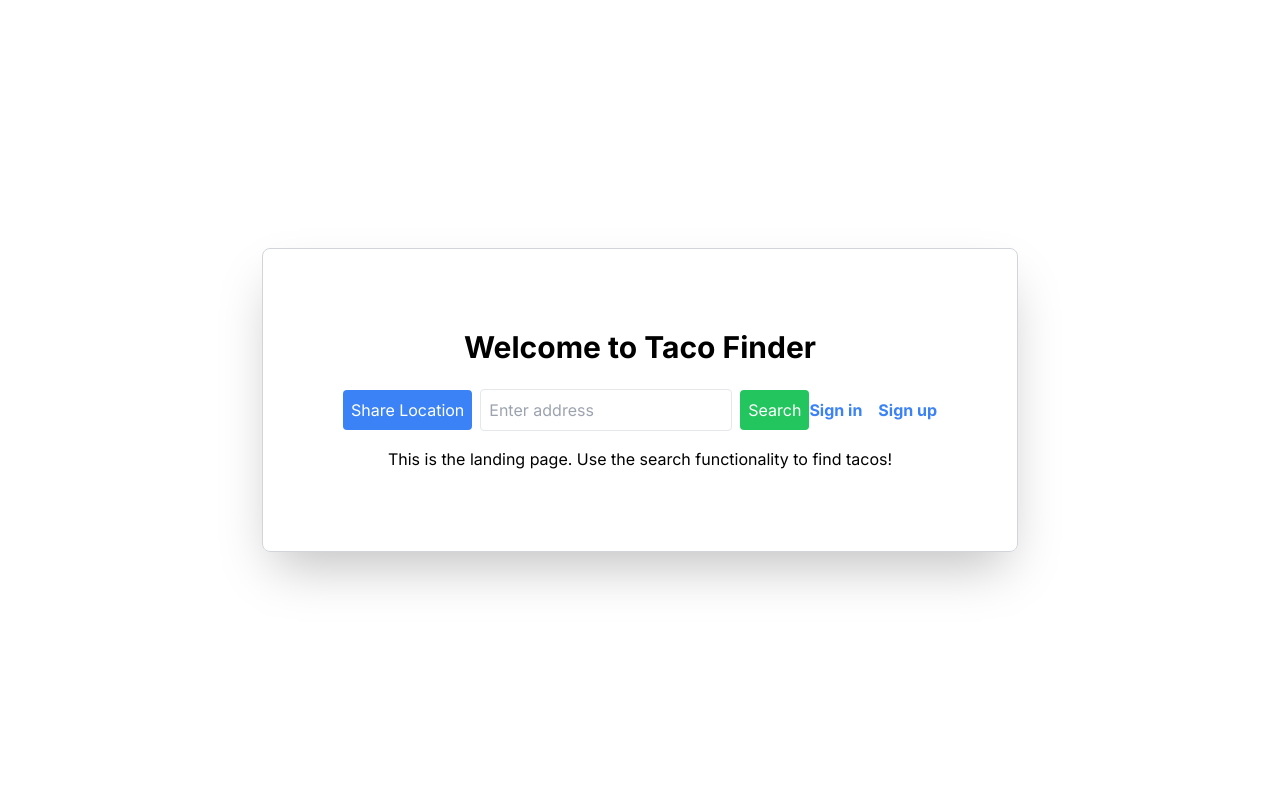
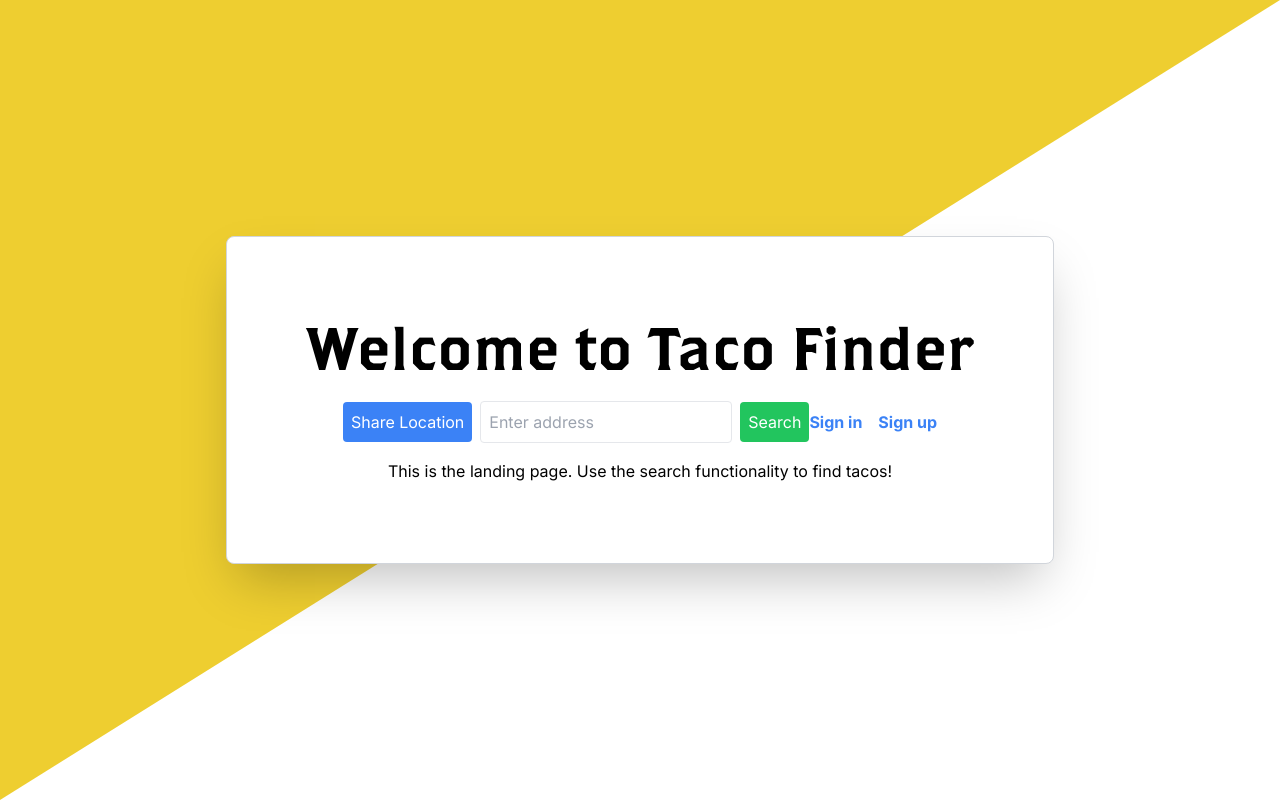
Before and after one commit to elsong86/taco-about-it, a Next.js app in the folder frontend/: page / in a window 1280 px wide. Built offline with nearby package versions, Linux system fonts and the light colour scheme.

Commit message:
triange background and centered components on main page

```diff
--- a/frontend/src/app/page.tsx
+++ b/frontend/src/app/page.tsx
@@ -16,16 +16,21 @@ const HomePage: React.FC = () => {
   }, []);
 
   return (
-    <div className="flex min-h-screen flex-col items-center justify-center">
-      <div className="flex flex-col items-center rounded-lg border border-gray-300 p-20 text-center shadow-2xl">
-        <h1 className="mb-6 text-3xl font-bold">Welcome to Taco Finder</h1>
+    <div className="flex min-h-screen flex-col items-center justify-center relative bg-white">
+    {/* Triangle Background */}
+    <div className="absolute inset-0">
+      <div className="absolute top-0 left-0 w-0 h-0 border-t-[100vh] border-t-[#eece30] border-r-[100vw] border-r-transparent"></div>
+    </div>
+
+    {/* Content */}
+    <div className="relative z-10 flex flex-col items-center rounded-lg border border-gray-300 p-20 text-center shadow-2xl bg-white">
+      <h1 className="mb-6 text-6xl font-brothers">Welcome to Taco Finder</h1>
       <Header
         onLocationShare={(loc: Location) => handleLocationShare(loc, router)}
         onAddressSubmit={(address: string) =>
           handleAddressSubmit(address, router)
         }
       />
-
       <p>
         This is the landing page. Use the search functionality to find tacos!
       </p>
```
Lines whose indentation alone changed are shown as unchanged.
